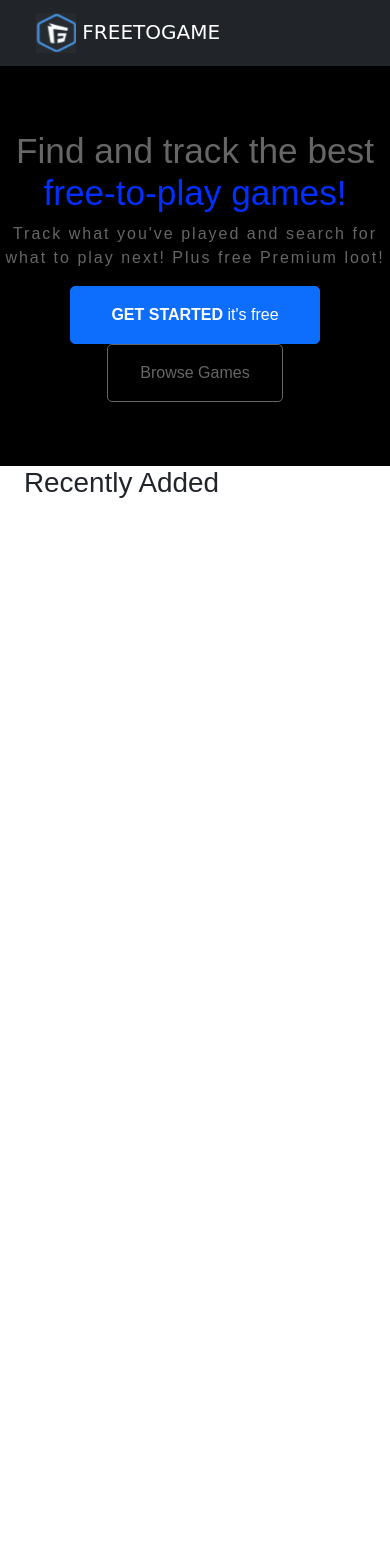
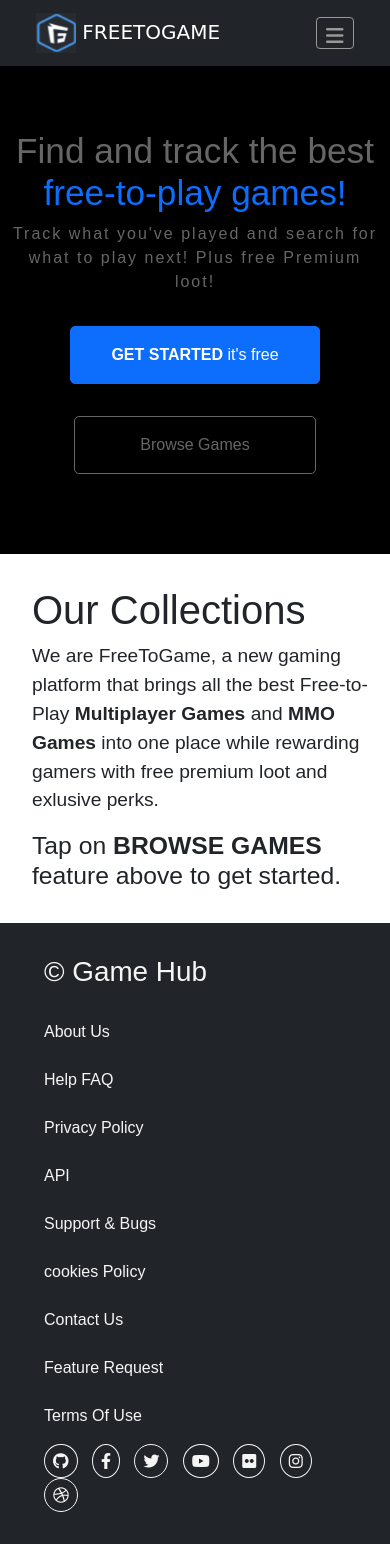
Before and after one commit to OPEOLUWA250/hubswitch-challenge, a plain HTML site: page index.html in a window 390 px wide. Before the commit the page ends 844 px from the top, so only its background shows below. Drawn offline with nearby package versions, Linux system fonts and the light colour scheme.

Commit message:
view-challenge

```diff
--- a/index.html
+++ b/index.html
@@ -31,9 +31,10 @@
              <img src="./images/freetogame.png" width="40px" height=" 40px" alt="">
             FREETOGAME
             </a>
-          <button class="navbar-toggler" type="button" data-bs-toggle="collapse" data-bs-target="#navbarSupportedContent" aria-controls="navbarSupportedContent" aria-expanded="false" aria-label="Toggle navigation">
+
+           <button class="navbar-toggler" type="button" data-bs-toggle="collapse" data-bs-target="#navbarSupportedContent" aria-controls="navbarSupportedContent" aria-expanded="false" aria-label="Toggle navigation">
             <span class="navbar-toggler-icon">
-
+              <i class="fas fa-bars mt-2"></i>
             </span>
           </button>
           <div class="collapse navbar-collapse" id="navbarSupportedContent">
@@ -44,9 +45,17 @@
                   FreeGames
                 </a>
                 <ul class="dropdown-menu" aria-labelledby="navbarDropdown">
-                  <li><a class="dropdown-item" href="#">homepage 1</a></li>
-                  <li><a class="dropdown-item" href="#">homepage 2</a></li>
-                  <li><a class="dropdown-item" href="#">homepage 3</a></li>
+                  <li><a class="dropdown-item" href="#">MMORGP</a></li>
+                  <li><a class="dropdown-item" href="#">Shooter</a></li>
+                  <li><a class="dropdown-item" href="#">MOBA</a></li>
+                  <li><a class="dropdown-item" href="#">Anime</a></li>
+                  <li><a class="dropdown-item" href="#">Battle Royale</a></li>
+                  <li><a class="dropdown-item" href="#">Strategy</a></li>
+                  <li><a class="dropdown-item" href="#">Fantasy</a></li>
+                  <li><a class="dropdown-item" href="#">Sci-fi</a></li>
+                  <li><a class="dropdown-item" href="#">Card Games</a></li>
+                  <li><a class="dropdown-item" href="#">Racing</a></li>
+                  <li><a class="dropdown-item" href="#">Fighting</a></li>
                 </ul>
               </li>
               <li class="nav-item dropdown">
@@ -54,20 +63,12 @@
                   BrowserGames
                 </a>
                 <ul class="dropdown-menu" aria-labelledby="navbarDropdown">
-                  <li><a class="dropdown-item" href="#">Sports</a></li>
-                  <li><a class="dropdown-item" href="#">Crime</a></li>
-                  <li><a class="dropdown-item" href="#">Education</a></li>
-                  <li><a class="dropdown-item" href="#">Technology</a></li>
-                  <li><a class="dropdown-item" href="#">Gadget</a></li>
-                  <li><a class="dropdown-item" href="#">Business</a></li>
-                  <li><a class="dropdown-item" href="#">Lifestyle</a></li>
-                  <li><a class="dropdown-item" href="#">Family</a></li>
-                  <li><a class="dropdown-item" href="#">Fashion</a></li>
-                  <li><a class="dropdown-item" href="#">Foreign News</a></li>
-                  <li><a class="dropdown-item" href="#">Cryptocurrency</a></li>
-                  <li><a class="dropdown-item" href="#">Innovation</a></li>
-                  <li><a class="dropdown-item" href="#">Politics</a></li>
-                  <li><a class="dropdown-item" href="#">Politics</a></li>
+                  <li><a class="dropdown-item" href="#">Browser Sports</a></li>
+                  <li><a class="dropdown-item" href="#">Browser Racing</a></li>
+                  <li><a class="dropdown-item" href="#">Browser Battle Royale</a></li>
+                  <li><a class="dropdown-item" href="#">Browser Fantasy</a></li>
+                  <li><a class="dropdown-item" href="#">Browser Sci-fi</a></li>
+                  <li><a class="dropdown-item" href="#">Browser Strategy</a></li>
                 </ul>
               </li>
               <li class="nav-item">
@@ -87,7 +88,7 @@
                 <i class="fa-solid my-3 icon fa-magnifying-glass"></i>
                 <i class="fa-solid my-3 icon fa-gift"></i>
                 <a class="my-3 px-3" href="#">Log In </a>
-                <button type="button" class="join-btn">Join Free</button>
+                <button type="button" class="join-btn btn-outline-primary primary-color">Join Free</button>
             </div>
           </div>
         </div>
@@ -99,7 +100,7 @@
 
     <div class="intro">
         <h1 class="intro-header">
-            Find and track the best <span>free-to-play games!</span>
+            Find and track the best <span class="text-primary">free-to-play games!</span>
         </h1>
         <p>Track what you've played and search for what to play next! Plus free Premium loot!</p>
         <button class="btn btn-primary get-started"><b> GET STARTED</b> it's free</button>
@@ -108,12 +109,78 @@
 
     <!--End intro -->
 
-
-    <h1 class="px-4">Recently Added</h1>
+   <div class="game-intro">
+    <h1 class="game-header">Our Collections</h1>
+    <p>
+      We are FreeToGame, a new gaming platform that brings all the best Free-to-Play <b>Multiplayer Games</b>
+       and <b>MMO Games</b> into one place while rewarding gamers with free premium loot and exlusive perks.
+    </p>
+    <h2 class="mt-3">Tap on <b>BROWSE GAMES</b> feature above to get started.</h2>
+   </div>
 
     <div class="container">
       <div id="final" class="row well g-3"></div>
+      <div id="chain" class="fa"></div>
   </div>
+
+  <!-- footer area -->
+
+    <section class="footer bg-dark">
+      <div class="footer-area">
+       <div class="container">
+        <h1 class="footer-header"> &copy; Game Hub</h1>
+        <div class="row">
+          <div class="col-lg-4 col-md-6 col-sm-12 g-4">
+            <a href="#">About Us</a>
+         </div>
+          <div class="col-lg-4 col-md-6 col-sm-12 g-4">
+            <a href="#">Help FAQ</a>
+         </div>
+          <div class="col-lg-4 col-md-6 col-sm-12 g-4">
+            <a href="#">Privacy Policy</a>
+         </div>
+        </div>
+
+        <div class="row">
+          <div class="col-lg-4 col-md-6 col-sm-12 g-4">
+            <a href="#">API</a>
+         </div>
+          <div class="col-lg-4 col-md-6 col-sm-12 g-4">
+            <a href="#">Support & Bugs</a>
+         </div>
+          <div class="col-lg-4 col-md-6 col-sm-12 g-4">
+            <a href="#">cookies Policy</a>
+         </div>
+        </div>
+
+        <div class="row">
+          <div class="col-lg-4 col-md-6 col-sm-12 g-4">
+            <a href="#">Contact Us</a>
+         </div>
+          <div class="col-lg-4 col-md-6 col-sm-12 g-4">
+            <a href="#">Feature Request</a>
+         </div>
+          <div class="col-lg-4 col-md-6 col-sm-12 g-4">
+            <a href="#">Terms Of Use</a>
+         </div>
+        </div>
+        <div class="copyright mt-3">
+          <div class="fonts">
+             <i class="fa-brands fa-github"></i>
+             <i class="fa-brands fa-facebook-f"></i>
+             <i class="fa-brands fa-twitter"></i>
+             <i class="fa-brands fa-youtube"></i>
+             <i class="fa-brands fa-flickr"></i>
+             <i class="fa-brands fa-instagram"></i>
+             <i class="fa-brands fa-dribbble"></i>
+          </div>
+       </div>
+      </div>
+      </div>
+    </section>
+
+
+  <!--End footer area -->
 
   <!-- Api -->
   <script src="https://cdn.jsdelivr.net/npm/axios/dist/axios.min.js"></script>
--- a/index.js
+++ b/index.js
@@ -24,7 +24,11 @@ function showGames() {
         <div class="well text-center">
             <img class="img-thumbnail" src="${result.thumbnail}" alt="images-of-games" />
             <h4><b>${result.title}</b></h4>
-            <a class="btn btn-primary mt-3" href="${result.freetogame_profile_url}" target="_blank">Play Game</a>
+            <div class="d-flex mx-3">
+            <h6 class="small text-secondary mx-4">${result.genre}</h6>
+            <h6 class="small text-secondary">${result.release_date}</h6>
+            </div>
+            <a class="btn btn-primary mt-2" href="${result.freetogame_profile_url}" target="_blank">Play Game</a>
             </div>
             </div>
         `
@@ -36,3 +40,5 @@ function showGames() {
     .catch(err => console.error(err));
 
 }
+
+alert('Say "I swear to God, i am not a robot"')
--- a/styles.css
+++ b/styles.css
@@ -9,13 +9,29 @@ body {
 }
 
 .navbar, .navbar a, .navbar a:focus  {
-    color: #666;
+    color: #888;
     text-decoration: none;
 }
 
 .navbar .navbar-brand {
     color: #fff;
     font-family: cursive;
+}
+
+.navbar-toggler {
+    border: 1px solid #999;
+}
+
+.navbar-toggler:hover, .navbar-toggler:focus {
+    border: 1px solid #fff;
+}
+
+.navbar-toggler-icon {
+    color: #999;
+}
+
+.navbar-toggler-icon:hover {
+    color: #fff;
 }
 
 .navbar:hover, .navbar a:hover {
@@ -67,16 +83,12 @@ body {
 .intro {
     text-align: center;
     background: #000;
-    padding: 4rem 0;
+    padding: 4rem 0.5rem;
     color: #666;
 }
 
-.intro-header span {
-    color: rgb(0, 47, 255);
-}
-
-.intro-header span:hover {
-    color: #fff;
+.intro button {
+    margin: 1rem;
 }
 
 .intro .get-started {
@@ -92,7 +104,7 @@ body {
 }
 
 .intro .browse-games {
-    padding: 1rem 2rem;
+    padding: 1rem 4.1rem;
     background-color: transparent;
     border: 1px solid #666;
     color: #666;
@@ -113,3 +125,34 @@ body {
     letter-spacing: 2px;
     font-weight: 100 ;
 }
+
+.game-intro {
+    padding: 1rem;
+    margin: 1rem 0 0 1rem;
+}
+
+.game-header {
+    font-size: 2.5rem;
+}
+
+.game-intro p {
+    font-size: 1.2rem;
+}
+
+.footer {
+    padding: 2rem;
+    font-weight: 100;
+    color: #f5f5f5;
+}
+
+.footer a {
+    text-decoration: none;
+    color: #f5f5f5;
+}
+
+.fa-brands {
+    border: 1px solid #f5f5f5;
+    border-radius: 100%;
+    padding: 0.5rem;
+    margin-right: 10px;
+  }
```
Also changed, not shown: images/freetogame2.png (added).
